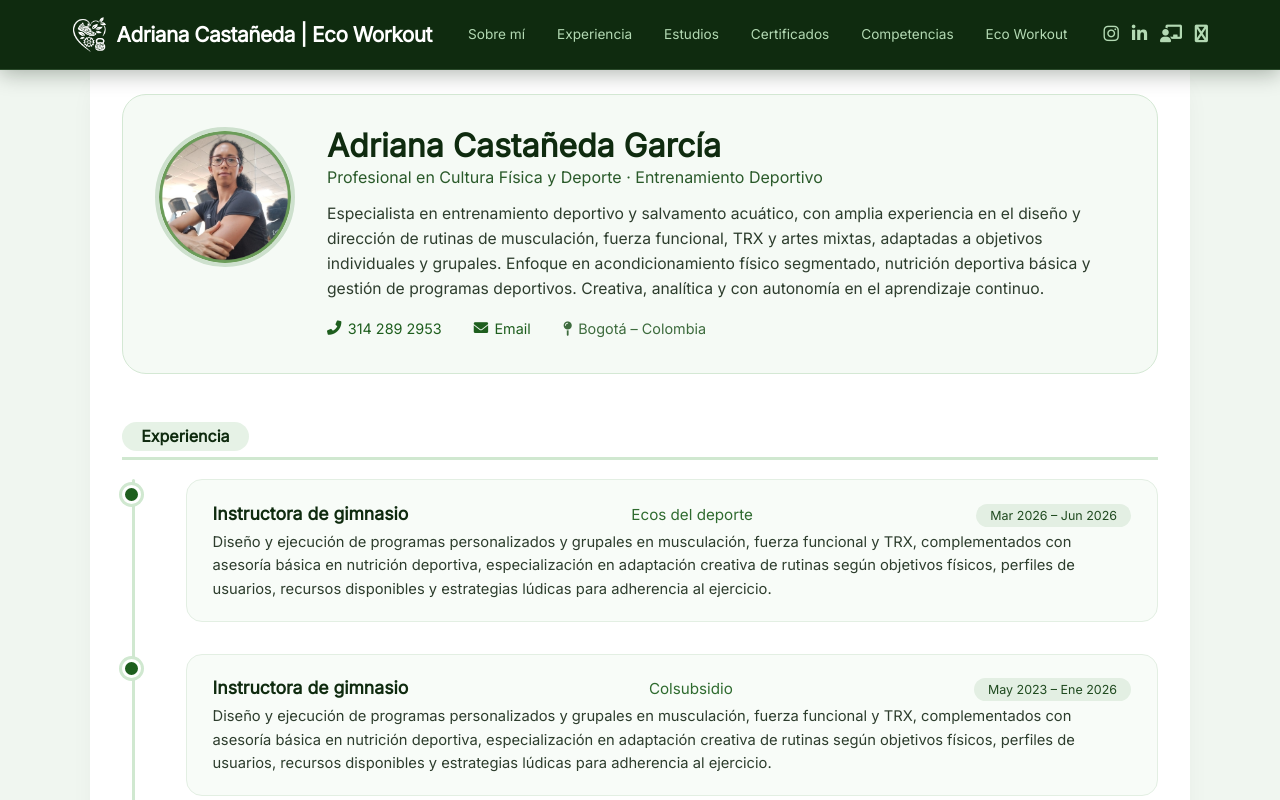
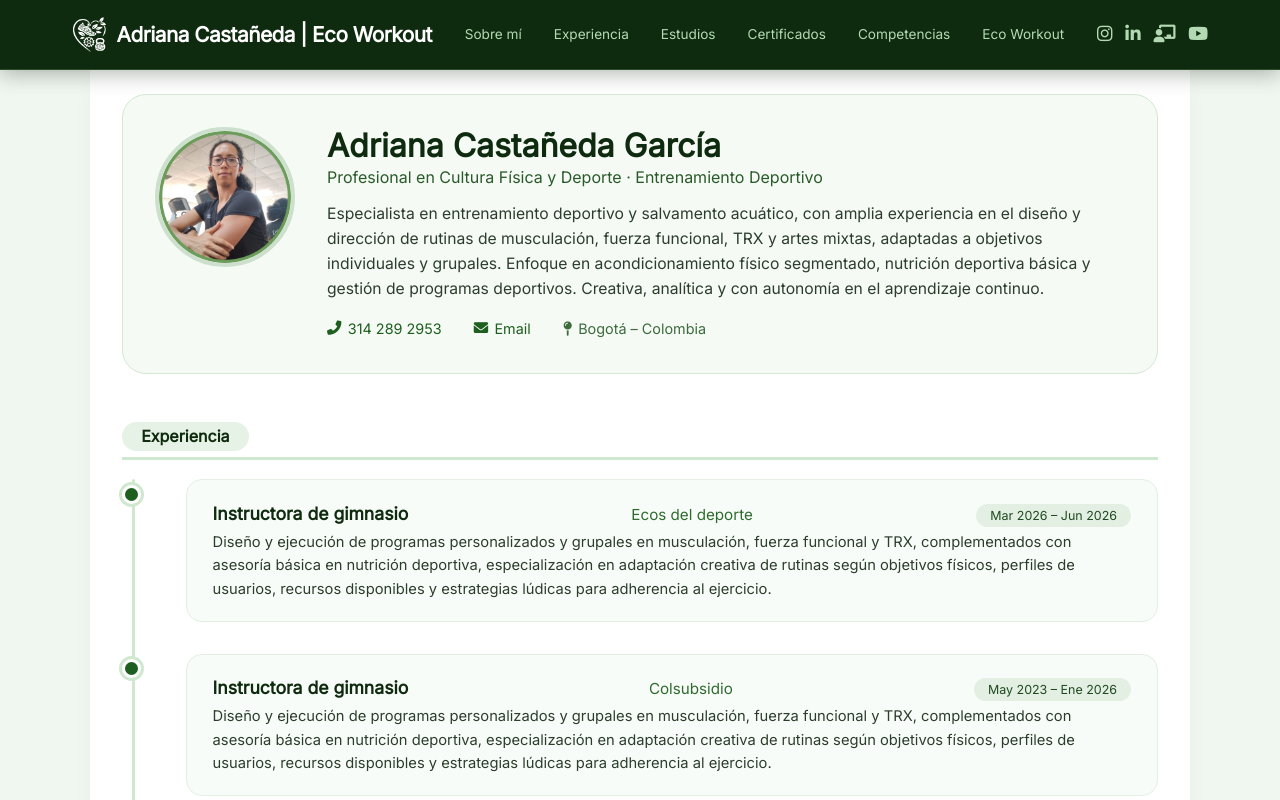
Before and after one commit to mario-acosta-automation/Eco-Workout-Training, a plain HTML site: page index.html in a window 1280 px wide. Shown: the top 800 px of the page. Drawn offline with Linux system fonts and the light colour scheme; no server answers.

Commit message:
Update YouTube icon class to use 'fab'

```diff
--- a/index.html
+++ b/index.html
@@ -58,7 +58,7 @@
                         <i class="fas fa-chalkboard-teacher"></i>
                     </a>
                     <a href="https://www.youtube.com/@ecoworkouttraining1003" target="_blank" aria-label="YouTube">
-                        <i class="fas fa-youtube"></i>
+                        <i class="fab fa-youtube"></i>
                     </a>
                 </div>
                 <!-- Botón hamburguesa (solo visible en móvil) -->
```
